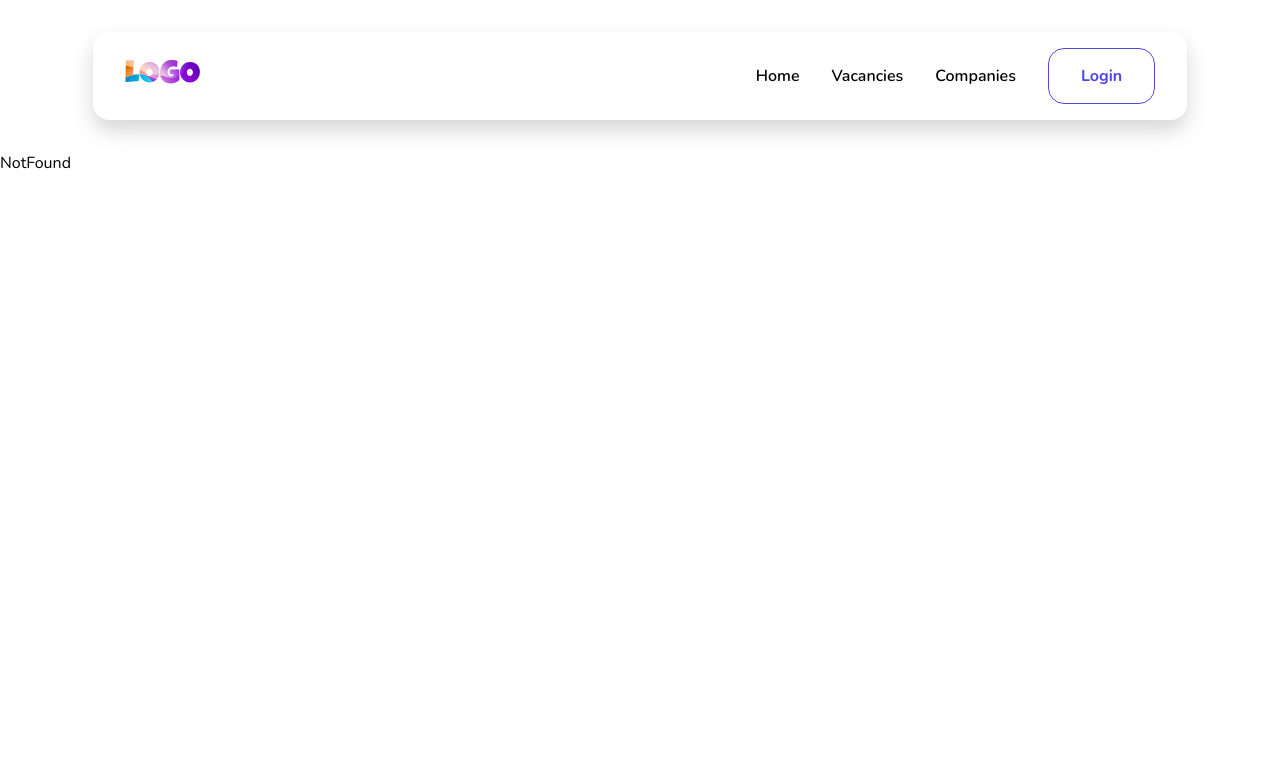
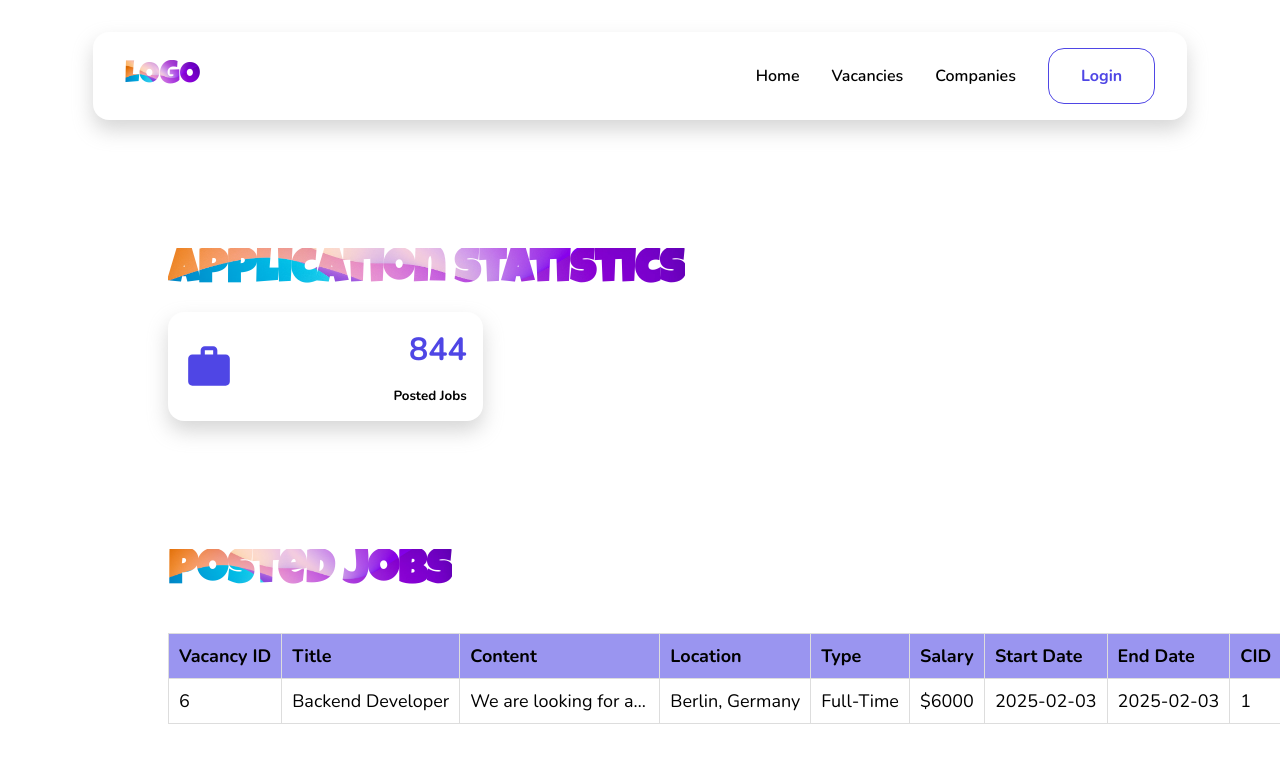
Before and after one commit to emilabbasov06/japp_api, a React (Vite) app in the folder client/: page /dashboard in a window 1280 px wide. Shown: the top 762 px of the page. Built offline with nearby package versions, Linux system fonts and the light colour scheme.

Commit message:
worked on dashboard

```diff
--- a/client/src/App.jsx
+++ b/client/src/App.jsx
@@ -14,12 +14,14 @@ import Companies from './pages/Companies';
 import Signup from './pages/Signup';
 import Login from './pages/Login';
 import Vacancies from './pages/Vacancies';
+import Dashboard from './pages/Dashboard';
 
 const App = () => {
   const router = createBrowserRouter(
     createRoutesFromElements(
       <Route path='' element={<MainLayout />}>
         <Route index element={<Home />} />
+        <Route path='/dashboard' element={<Dashboard />} />
         <Route path='/vacancies' element={<Vacancies />} />
         <Route path='/companies' element={<Companies />} />
         <Route path='/signup' element={<Signup />} />
--- a/client/src/index.css
+++ b/client/src/index.css
@@ -481,3 +481,77 @@ textarea {
   font-size: 1.1rem;
   font-weight: bold;
 }
+
+.dashboard {
+  display: flex;
+  align-items: center;
+  flex-direction: column;
+  justify-content: center;
+  gap: 6rem;
+  padding: 5rem;
+}
+
+.stats {
+  display: flex;
+  align-items: start;
+  justify-content: flex-start;
+  flex-direction: column;
+  gap: 1rem;
+  width: 90%;
+  height: fit-content;
+}
+
+.stats>div {
+  width: 100%;
+}
+
+.stat_one {
+  padding: 1rem;
+  border-radius: 1rem;
+  box-shadow: 0 10px 20px rgba(197, 197, 197, 0.712);
+  width: calc(100% / 3);
+  display: flex;
+  align-items: center;
+  justify-content: space-between;
+}
+
+.stat_one div {
+  display: flex;
+  flex-direction: column;
+  align-items: end;
+  gap: 1rem;
+}
+
+.stat_one .count {
+  font-size: 2rem;
+  font-weight: bold;
+  color: #4f46e5;
+}
+
+small {
+  font-weight: bold;
+}
+
+table {
+  width: 100%;
+  border-collapse: collapse;
+  margin: 20px 0;
+  font-size: 18px;
+  text-align: left;
+  white-space: nowrap;
+}
+
+th,
+td {
+  padding: 10px;
+  border: 1px solid #ddd;
+  overflow: hidden;
+  text-overflow: ellipsis;
+  max-width: 200px;
+  overflow: hidden;
+  white-space: nowrap;
+}
+
+th {
+  background-color: #4e46e591;
+}
--- /dev/null
+++ b/client/src/pages/Dashboard.jsx
@@ -0,0 +1,54 @@
+import React from 'react';
+import { MdWork } from "react-icons/md";
+
+const Dashboard = () => {
+  return (
+    <section className='dashboard'>
+      <div className='stats'>
+        <h2 className='heading-h2'>Application statistics</h2>
+        <div>
+          <div className="stat_one">
+            <MdWork size={50} color='#4f46e5' />
+            <div>
+              <span className='count'>844</span>
+              <small>Posted Jobs</small>
+            </div>
+          </div>
+        </div>
+      </div>
+
+
+      <div className='stats'>
+        <h2 className='heading-h2'>Posted Jobs</h2>
+        <div>
+          <table>
+            <tr>
+              <th>Vacancy ID</th>
+              <th>Title</th>
+              <th>Content</th>
+              <th>Location</th>
+              <th>Type</th>
+              <th>Salary</th>
+              <th>Start Date</th>
+              <th>End Date</th>
+              <th>CID</th>
+            </tr>
+            <tr>
+              <td>6</td>
+              <td>Backend Developer</td>
+              <td>We are looking for an experienced backend developer with expertise in FastAPI and SQLAlchemy.</td>
+              <td>Berlin, Germany</td>
+              <td>Full-Time</td>
+              <td>$6000</td>
+              <td>2025-02-03</td>
+              <td>2025-02-03</td>
+              <td>1</td>
+            </tr>
+          </table>
+        </div>
+      </div>
+    </section>
+  );
+};
+
+export default Dashboard;
```
Also changed, not shown: 1 other file (tests, documents, lock files or other folders).
